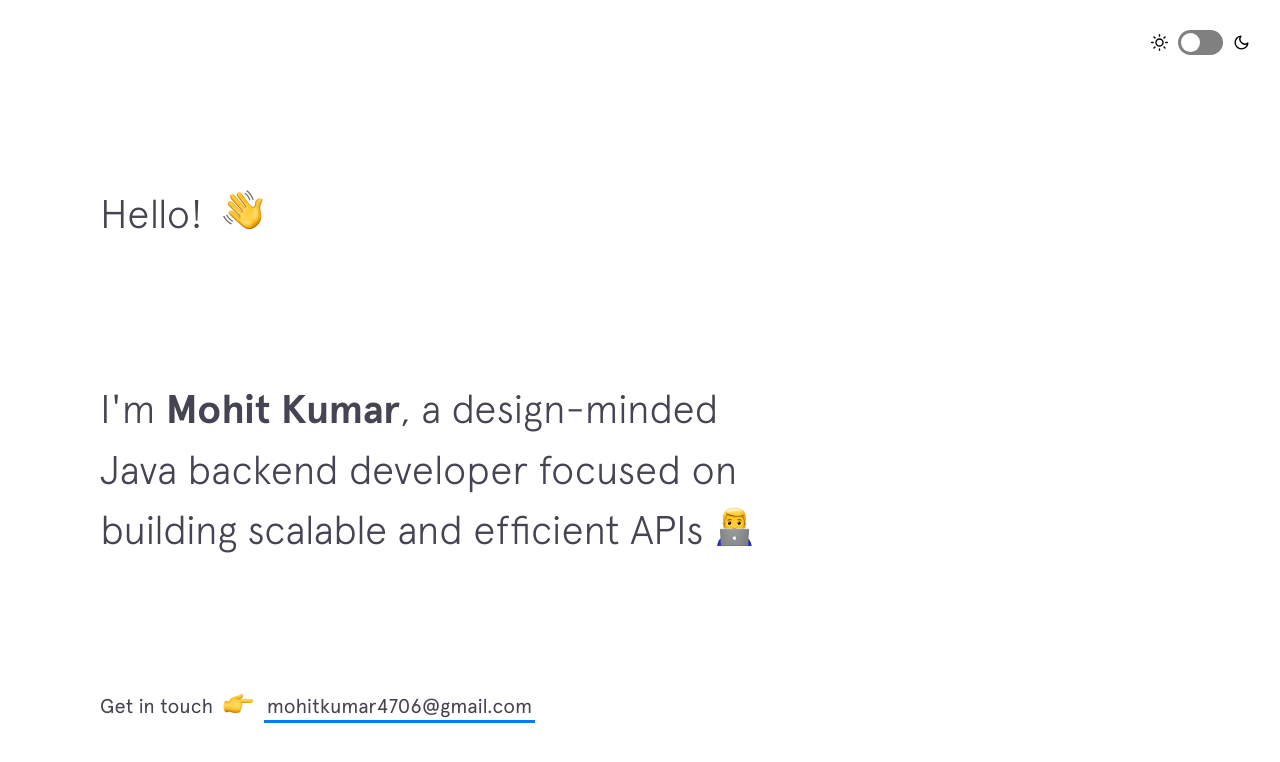
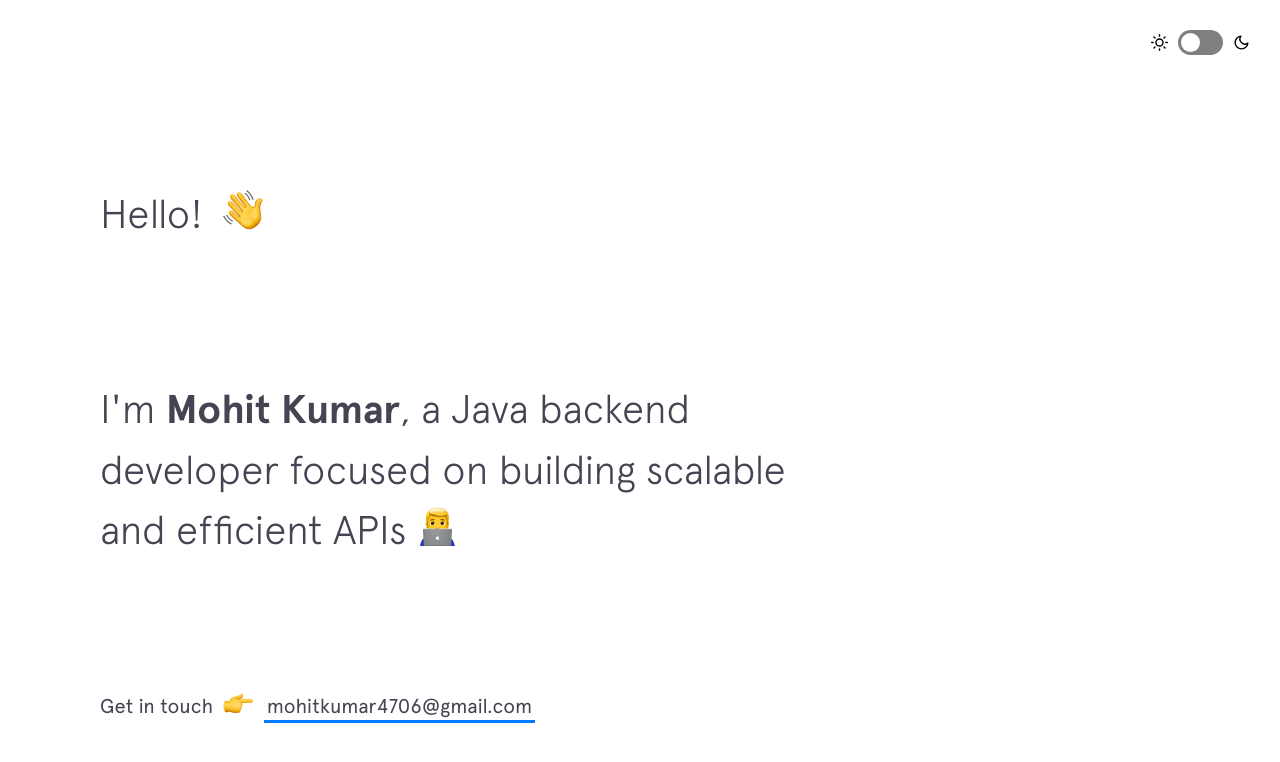
Before and after one commit to mohitkum4r/mohitkum4r.github.io, a Jekyll site: the page built from index.html, in a window 1280 px wide and 900 px high. Shown: the top 762 px of the window. Built offline with Jekyll 4.4.1, drawn with Linux system fonts in a browser that asks for light colours; nearby versions of some CDN libraries.

Commit message:
Update intro.html

```diff
--- a/_includes/intro.html
+++ b/_includes/intro.html
@@ -4,7 +4,7 @@
   </h1>
 
   <h2 class="intro__tagline">I'm
-    <span class="name">Mohit Kumar</span>, a design-minded Java backend developer focused on building scalable and efficient APIs
+    <span class="name">Mohit Kumar</span>, a Java backend developer focused on building scalable and efficient APIs
     <span class="emoji technologist"></span>
   </h2>
 
```
